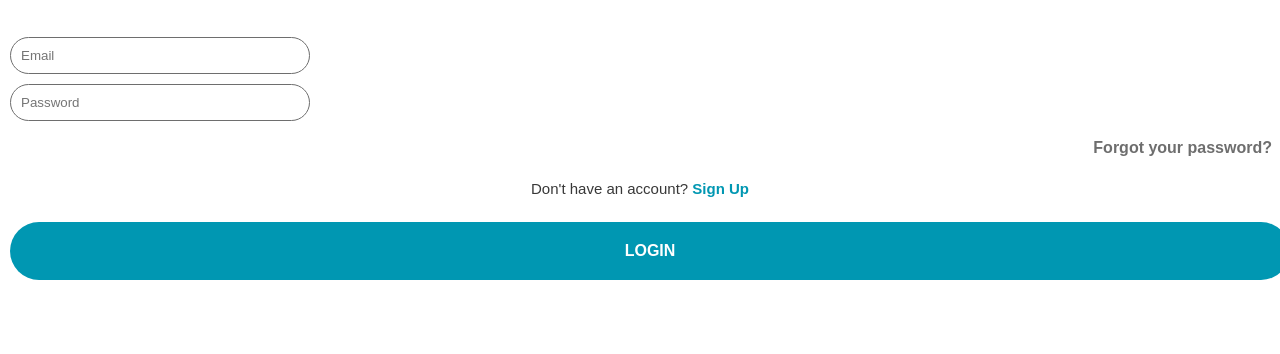
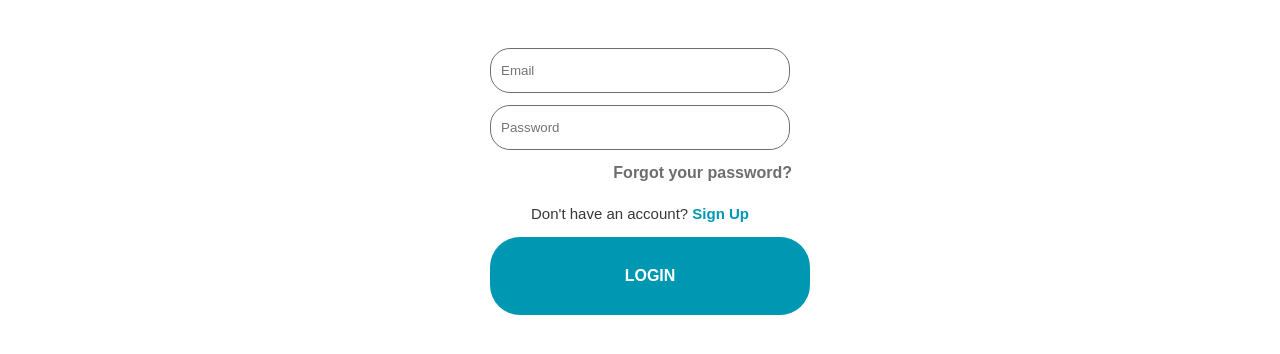
Before and after one commit to patriciadeloss/Club-Membership-App-CPS-406, a plain HTML site: page login.html in a window 1280 px wide. Shown: the part 102-456 px from the top of the page. Drawn offline with Linux system fonts and the light colour scheme.

Commit message:
Update Login page
Fixed Login page alignment

```diff
--- a/login.html
+++ b/login.html
@@ -1,6 +1,5 @@
 <!DOCTYPE html>
 <html lang="en">
-
 <head>
     <meta charset="UTF-8">
     <meta name="viewport" content="width=device-width, initial-scale=1.0">
@@ -9,13 +8,12 @@
     <!-- Linking to CSS styles -->
     <link rel="stylesheet" href="styles.css">
 </head>
-
 <body>
     <div class="header">
         <h1>LOGIN</h1>
     </div>
-    <div class="login__container">
-        <input class="input" type="text" id="email" name="email" size="10" placeholder="Email" />
+    <div class="input__container">
+        <input class="input" type="text" id="email" name="email" size="10" placeholder="Email"/>
         <input class="input" type="password" id="password" name="password" size="10" placeholder="Password" />
         <a href="recoverpassword.html" class="login__links" id="forgotpass">Forgot your password?</a>
         <div class="text">
@@ -25,8 +23,5 @@
         </div>
         <a href="/login.html" class="button">LOGIN</a>
     </div>
-
-
 </body>
-
 </html>
--- a/styles.css
+++ b/styles.css
@@ -55,7 +55,7 @@
 
 /*Sets up style for button class when hovered*/
 .button:hover {
-    background: #e6dc72;
+    background: #edd480;
     color: #16122c;
     /*creates a delay in the hover effects taking place*/
     transition: all 0.3s ease-in-out;
```
